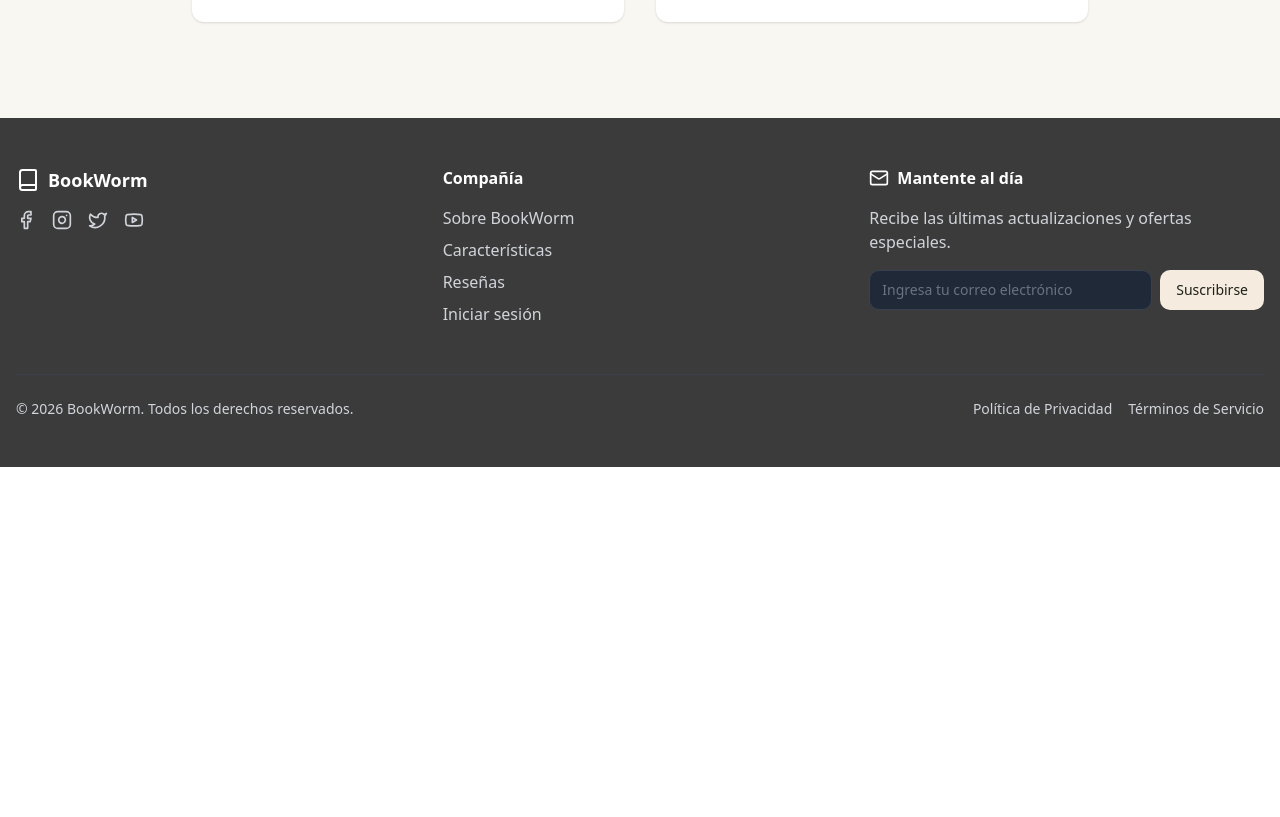
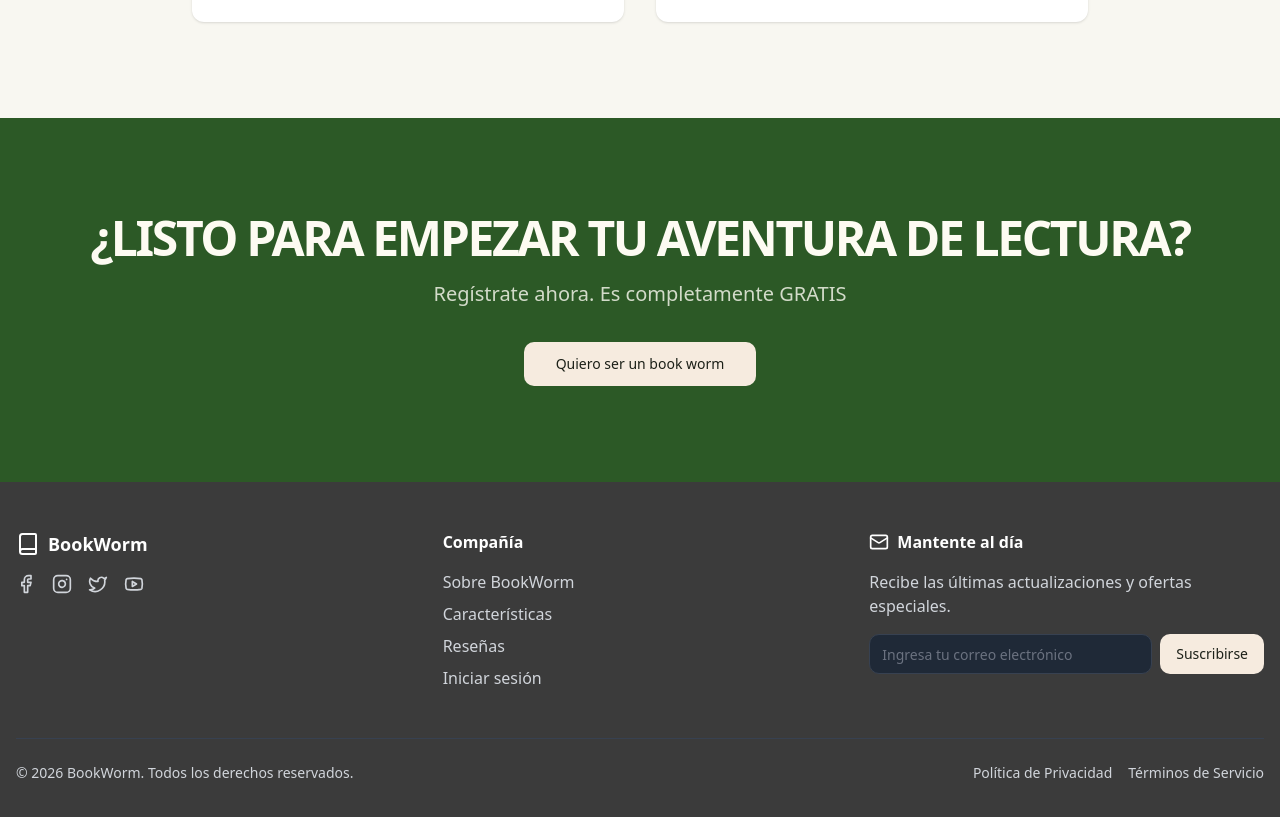
Before and after one commit to zizou1057/APP-bookworm, a React (Vite) app: page / in a window 1280 px wide. Shown: the part 4389-5206 px from the top of the page. Before the commit the page ends 4856 px from the top, so only its background shows below. Built offline with nearby package versions, Linux system fonts and the light colour scheme.

Commit message:
[dyad] Añadiendo una sección de llamada a la acción en la página de inicio - wrote 2 file(s)

```diff
--- /dev/null
+++ b/src/components/landing/CallToAction.tsx
@@ -0,0 +1,20 @@
+import { Button } from "@/components/ui/button";
+import { Link } from "react-router-dom";
+
+export const CallToAction = () => {
+  return (
+    <section className="bg-primary text-primary-foreground py-12 md:py-24 text-center">
+      <div className="container mx-auto px-4 md:px-6">
+        <h2 className="text-3xl font-bold tracking-tighter sm:text-4xl md:text-5xl mb-4">
+          ¿LISTO PARA EMPEZAR TU AVENTURA DE LECTURA?
+        </h2>
+        <p className="mx-auto max-w-[700px] text-primary-foreground/80 md:text-xl/relaxed mb-8">
+          Regístrate ahora. Es completamente GRATIS
+        </p>
+        <Button size="lg" variant="secondary" asChild>
+          <Link to="/signup">Quiero ser un book worm</Link>
+        </Button>
+      </div>
+    </section>
+  );
+};
--- a/src/pages/Index.tsx
+++ b/src/pages/Index.tsx
@@ -4,6 +4,7 @@ import { Features } from "@/components/landing/Features";
 import { Footer } from "@/components/landing/Footer";
 import { Testimonials } from "@/components/landing/Testimonials";
 import { Details } from "@/components/landing/Details";
+import { CallToAction } from "@/components/landing/CallToAction"; // Import the new component
 
 const Index = () => {
   return (
@@ -14,6 +15,7 @@ const Index = () => {
         <Features />
         <Details />
         <Testimonials />
+        <CallToAction /> {/* Add the new CallToAction component here */}
       </main>
       <Footer />
     </div>
```
